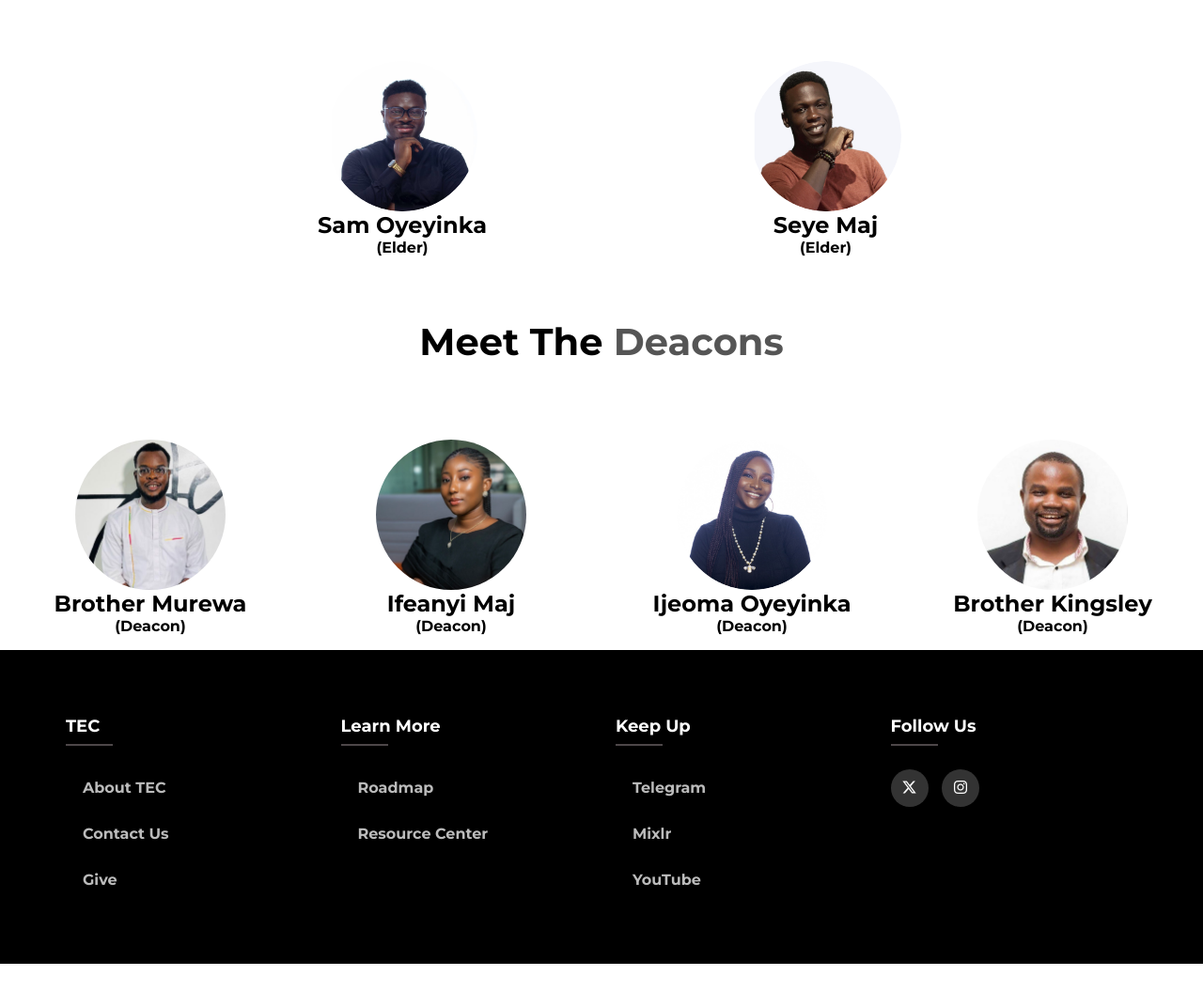
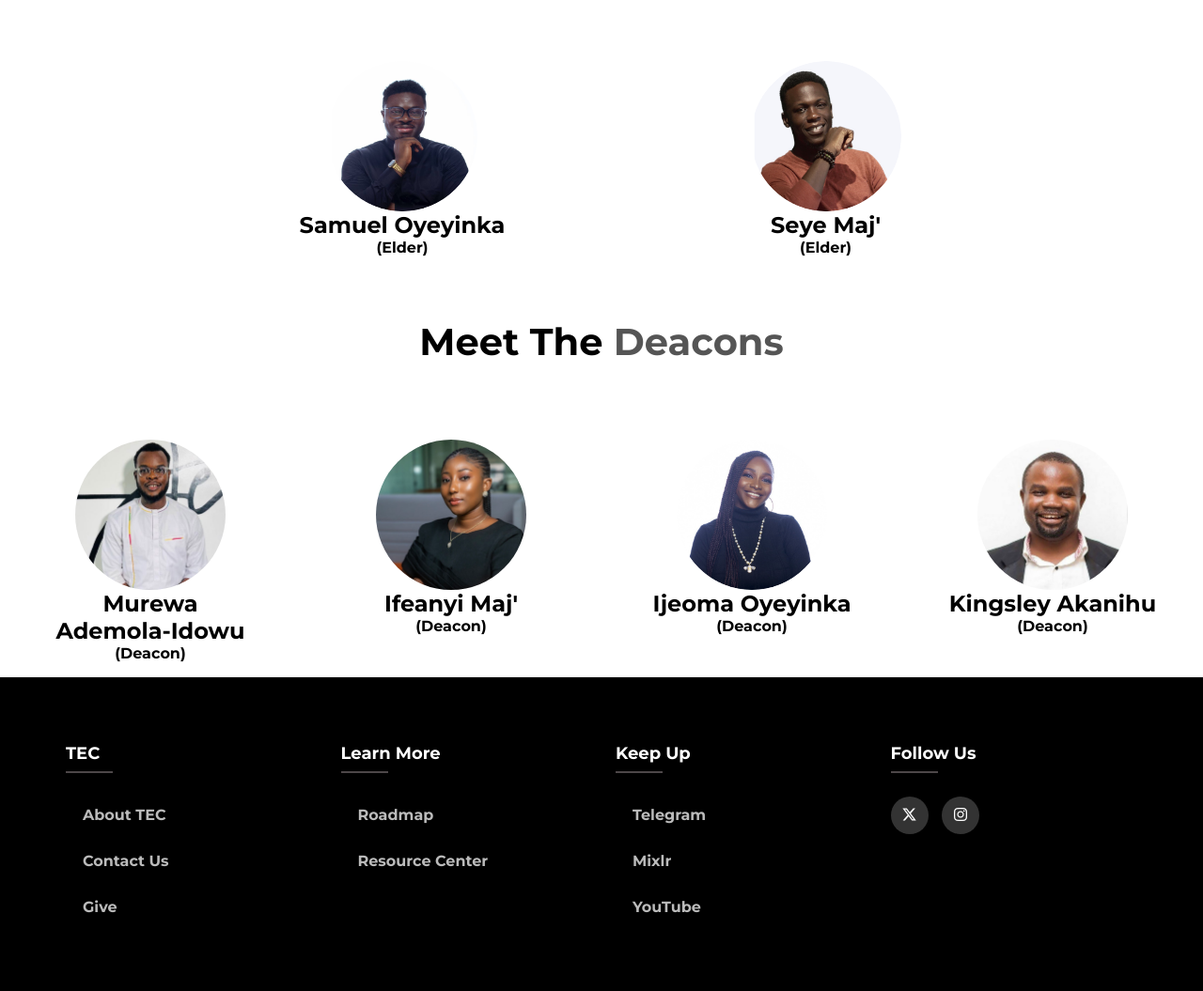
Before and after one commit to TEC-website/TEC-website, a Django app: page /about/ in a window 1280 px wide. Shown: the part 1880-2935 px from the top of the page at 94% size. Before the commit the page ends 2906 px from the top, so only its background shows below. Run offline with Django 5.2, Linux system fonts and the light colour scheme; parts of the project's set-up code (start-up, migrations or seed data) failed here and were passed over; some libraries are stand-ins or nearby versions.

Commit message:
ui cleanups

```diff
--- a/templates/about.html
+++ b/templates/about.html
@@ -48,7 +48,8 @@
     <div class="container full-height-grow">
         <nav>
             <div class="nav__content">
-                <div class="logo"><a href="/"><img src="{% static 'assets\logo.png' %}" alt=""></a></div>
+                <div class="logo"><a href="/"><img width="95" src="{% static 'assets\logo.svg' %}" alt=""></a>
+                </div>
                 <label for="check" class="checkbox">
                     <i class="ri-menu-line"></i>
                 </label>
@@ -136,7 +137,7 @@
                         <img src="{% static 'assets\Ellipse_6.png' %}" alt="Jane" style="width:100%">
                     </div>
                     <div class="container">
-                        <h2>Sam Oyeyinka </h2>
+                        <h2>Samuel Oyeyinka </h2>
                         <p class="">(Elder)</p>
                     </div>
                 </div>
@@ -148,7 +149,7 @@
                         <img src="{% static 'assets\Ellipse_10.png' %}" alt="Jane" style="width:100%">
                     </div>
                     <div class="container">
-                        <h2>Seye Maj</h2>
+                        <h2>Seye Maj'</h2>
                         <p class=""> (Elder)</p>
                     </div>
                 </div>
@@ -166,7 +167,7 @@
                     <img src="{% static 'assets/murewa.JPG'%}" alt="Jane" style="width:100%">
                 </div>
                 <div class="container">
-                    <h2>Brother Murewa </h2>
+                    <h2>Murewa Ademola-Idowu</h2>
                     <p class="">(Deacon)</p>
                 </div>
             </div>
@@ -177,7 +178,7 @@
                     <img src="{% static 'assets/ifeanyi.JPG'%}" alt="Jane" style="width:100%">
                 </div>
                 <div class="container">
-                    <h2>Ifeanyi Maj</h2>
+                    <h2>Ifeanyi Maj'</h2>
                     <p class="">(Deacon)</p>
                 </div>
             </div>
@@ -201,7 +202,7 @@
                     <img src="{% static 'assets/kingsley.JPG'%}" alt="Jane" style="width:100%">
                 </div>
                 <div class="container">
-                    <h2>Brother Kingsley</h2>
+                    <h2>Kingsley Akanihu</h2>
                     <p class="">(Deacon)</p>
                 </div>
             </div>
--- a/templates/contact-us.html
+++ b/templates/contact-us.html
@@ -51,7 +51,10 @@
     <script src="{% static 'contact-us.js' %}"></script>
     <nav>
         <div class="nav__content">
-            <div class="logo"><a href="/"><img src="{% static 'assets\logo.png' %}" alt=""></a></div>
+
+            <div class="logo">
+                <a href="/"><img width="95" src="{% static 'assets\logo.svg' %}" alt=""></a>
+            </div>
             <label for="check" class="checkbox">
                 <i class="ri-menu-line"></i>
             </label>
--- a/templates/creeds.html
+++ b/templates/creeds.html
@@ -46,7 +46,10 @@
 <body>
     <nav>
         <div class="nav__content">
-            <div class="logo"><a href="/"><img src="{% static 'assets\logo.png' %}" alt=""></a></div>
+
+            <div class="logo">
+                <a href="/"><img width="95" src="{% static 'assets\logo.svg' %}" alt=""></a>
+            </div>
             <label for="check" class="checkbox">
                 <i class="ri-menu-line"></i>
             </label>
--- a/templates/give.html
+++ b/templates/give.html
@@ -48,7 +48,10 @@
     <div class="container full-height-grow">
         <nav>
             <div class="nav__content">
-                <div class="logo"><a href="/"><img src="{% static 'assets\logo.png' %}" alt=""></a></div>
+
+                <div class="logo">
+                    <a href="/"><img width="95" src="{% static 'assets\logo.svg' %}" alt=""></a>
+                </div>
                 <label for="check" class="checkbox">
                     <i class="ri-menu-line"></i>
                 </label>
--- a/templates/index.html
+++ b/templates/index.html
@@ -47,7 +47,10 @@
 <body>
     <nav>
         <div class="nav__content">
-            <div class="logo"><a href=""><img src="{% static 'assets\logo.png' %}" alt=""></a></div>
+
+            <div class="logo">
+                <a href="/"><img width="95" src="{% static 'assets\logo.svg' %}" alt=""></a>
+            </div>
             <label for="check" class="checkbox">
                 <i class="ri-menu-line"></i>
             </label>
--- a/templates/resource.html
+++ b/templates/resource.html
@@ -72,7 +72,10 @@
 
 <nav class="nav-padding">
     <div class="nav__content">
-        <div class="logo"><a href="/"><img src="{% static 'assets\logo.png' %}" alt=""></a></div>
+
+        <div class="logo">
+            <a href="/"><img width="95" src="{% static 'assets\logo.svg' %}" alt=""></a>
+        </div>
         <label for="check" class="checkbox">
             <i class="ri-menu-line"></i>
         </label>
--- a/templates/roadmap.html
+++ b/templates/roadmap.html
@@ -47,7 +47,10 @@
 <body>
     <nav>
         <div class="nav__content">
-            <div class="logo"><a href="/"><img src="{% static 'assets\logo.png' %}" alt=""></a></div>
+
+            <div class="logo">
+                <a href="/"><img width="95" src="{% static 'assets\logo.svg' %}" alt=""></a>
+            </div>
             <label for="check" class="checkbox">
                 <i class="ri-menu-line"></i>
             </label>
```
Also changed, not shown: static/assets/logo.svg (added).
